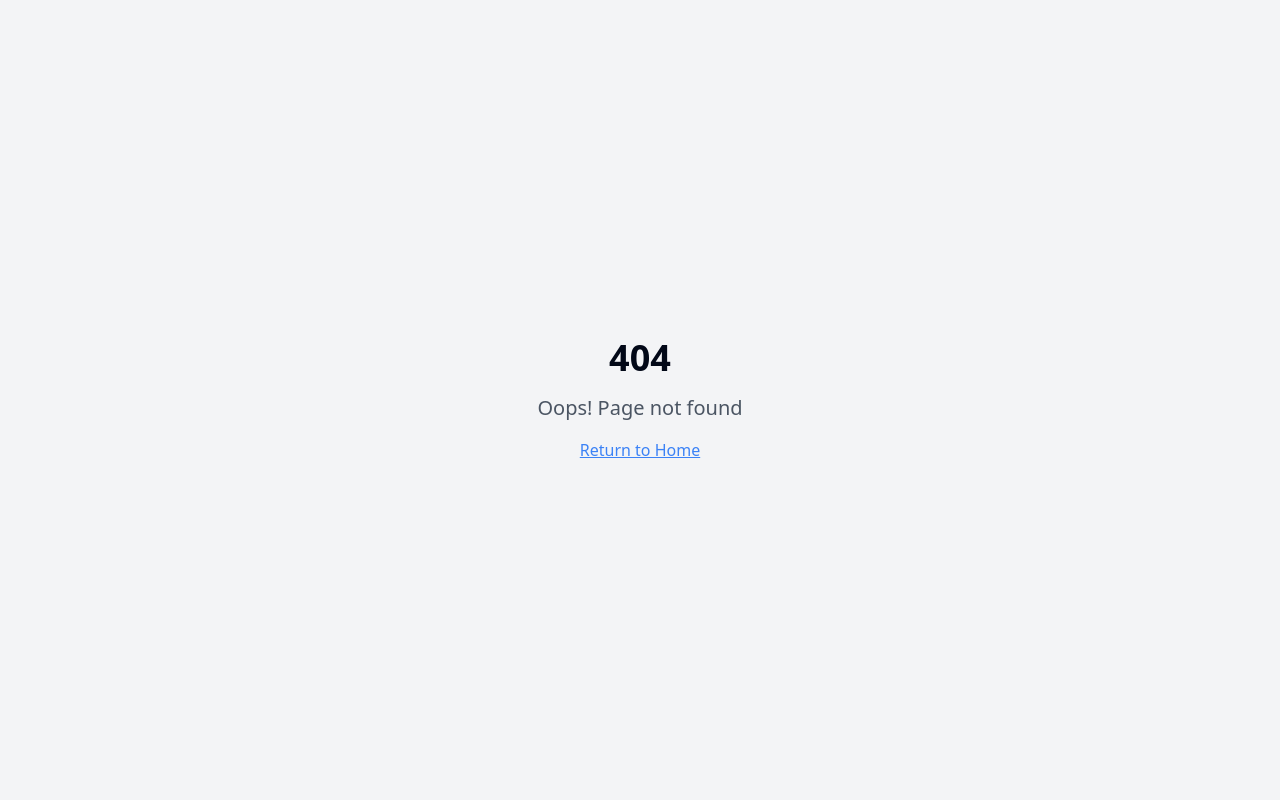
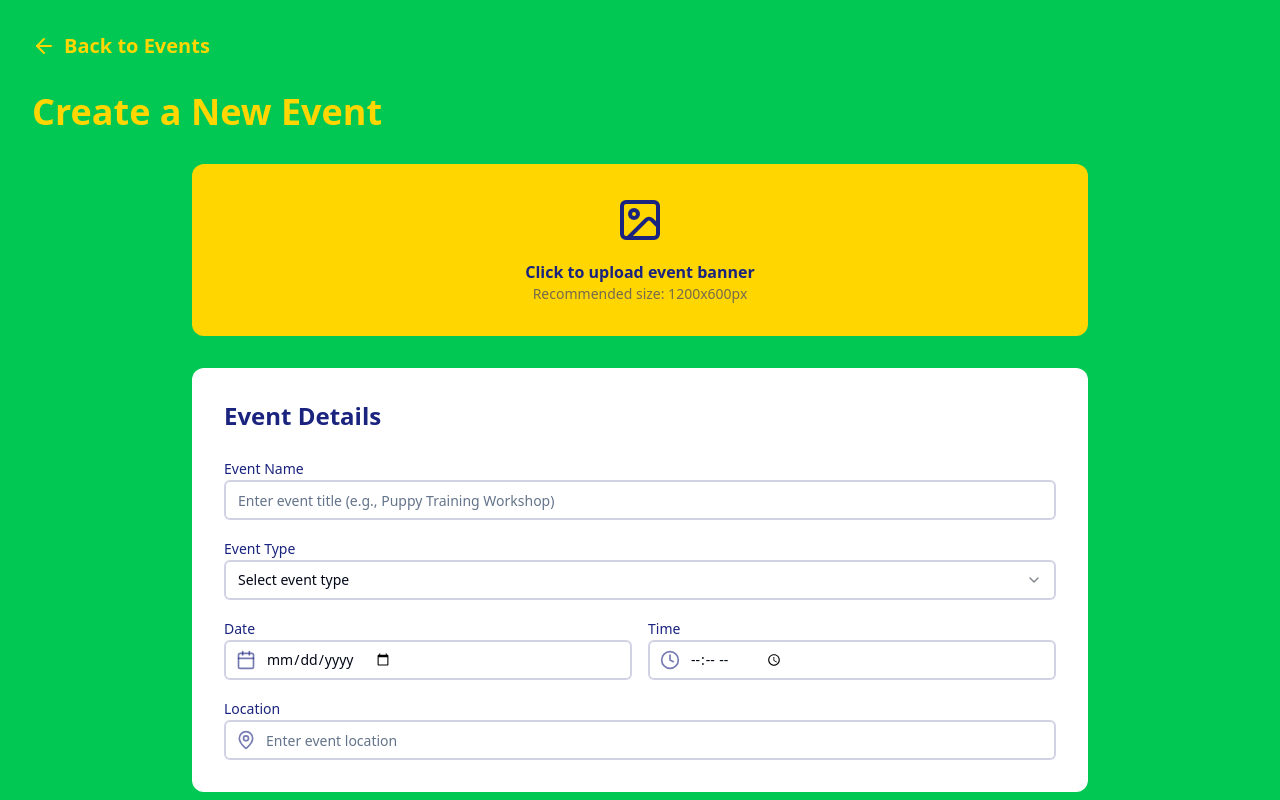
Before and after one commit to dilchanbk01/petsu-e3928678, a React (Vite) app: page /create-event in a window 1280 px wide. Before the commit this address had no page. Shown: the top 800 px of the page. Built offline with nearby package versions, Linux system fonts and the light colour scheme.

Commit message:
Add Create Event page
This commit introduces a new page for creating events on the Petsu platform.  The page includes sections for event details, description, capacity and pricing, organizer information, and submission.  The UI incorporates green, blue, and yellow branding.

```diff
--- a/src/App.tsx
+++ b/src/App.tsx
@@ -6,6 +6,7 @@ import { QueryClient, QueryClientProvider } from "@tanstack/react-query";
 import { BrowserRouter, Routes, Route } from "react-router-dom";
 import Index from "./pages/Index";
 import Events from "./pages/Events";
+import CreateEvent from "./pages/CreateEvent";
 import FindVets from "./pages/FindVets";
 import PetEssentials from "./pages/PetEssentials";
 import NotFound from "./pages/NotFound";
@@ -21,6 +22,7 @@ const App = () => (
         <Routes>
           <Route path="/" element={<Index />} />
           <Route path="/events" element={<Events />} />
+          <Route path="/create-event" element={<CreateEvent />} />
           <Route path="/find-vets" element={<FindVets />} />
           <Route path="/pet-essentials" element={<PetEssentials />} />
           <Route path="*" element={<NotFound />} />
--- /dev/null
+++ b/src/pages/CreateEvent.tsx
@@ -0,0 +1,223 @@
+
+import { motion } from "framer-motion";
+import { ArrowLeft, Upload, Calendar, Clock, MapPin, Users, Phone, Mail, Image } from "lucide-react";
+import { Link } from "react-router-dom";
+import { Label } from "@/components/ui/label";
+import { Input } from "@/components/ui/input";
+import { Textarea } from "@/components/ui/textarea";
+import { Switch } from "@/components/ui/switch";
+import { Select, SelectContent, SelectItem, SelectTrigger, SelectValue } from "@/components/ui/select";
+import { useState } from "react";
+
+const CreateEvent = () => {
+  const [isFreeEvent, setIsFreeEvent] = useState(true);
+
+  const handleSubmit = (e: React.FormEvent) => {
+    e.preventDefault();
+    // Handle form submission
+    console.log("Form submitted");
+  };
+
+  return (
+    <div className="min-h-screen p-8 pb-24">
+      {/* Header */}
+      <Link to="/events">
+        <motion.div
+          className="flex items-center text-petsu-yellow hover:text-petsu-blue transition-colors mb-8"
+          whileHover={{ x: -5 }}
+        >
+          <ArrowLeft className="w-6 h-6 mr-2" />
+          <span className="text-xl font-semibold">Back to Events</span>
+        </motion.div>
+      </Link>
+
+      <motion.h1
+        className="text-4xl font-bold text-petsu-yellow mb-8"
+        initial={{ opacity: 0, y: 20 }}
+        animate={{ opacity: 1, y: 0 }}
+      >
+        Create a New Event
+      </motion.h1>
+
+      <motion.form
+        onSubmit={handleSubmit}
+        className="max-w-4xl mx-auto space-y-8"
+        initial={{ opacity: 0 }}
+        animate={{ opacity: 1 }}
+      >
+        {/* Event Banner Upload */}
+        <div className="bg-petsu-yellow rounded-xl p-8 text-center cursor-pointer hover:bg-petsu-yellow/90 transition-colors">
+          <Image className="w-12 h-12 mx-auto mb-4 text-petsu-blue" />
+          <p className="text-petsu-blue font-semibold">Click to upload event banner</p>
+          <p className="text-petsu-blue/60 text-sm">Recommended size: 1200x600px</p>
+          <input type="file" className="hidden" accept="image/*" />
+        </div>
+
+        {/* Basic Event Details */}
+        <div className="bg-white rounded-xl p-8 space-y-6">
+          <h2 className="text-2xl font-bold text-petsu-blue mb-6">Event Details</h2>
+
+          <div className="space-y-4">
+            <div>
+              <Label className="text-petsu-blue">Event Name</Label>
+              <Input
+                placeholder="Enter event title (e.g., Puppy Training Workshop)"
+                className="border-2 border-petsu-blue/20 focus:border-petsu-blue"
+              />
+            </div>
+
+            <div>
+              <Label className="text-petsu-blue">Event Type</Label>
+              <Select>
+                <SelectTrigger className="border-2 border-petsu-blue/20">
+                  <SelectValue placeholder="Select event type" />
+                </SelectTrigger>
+                <SelectContent>
+                  <SelectItem value="training">Training</SelectItem>
+                  <SelectItem value="adoption">Adoption</SelectItem>
+                  <SelectItem value="social">Social Meetup</SelectItem>
+                  <SelectItem value="medical">Medical Camp</SelectItem>
+                  <SelectItem value="charity">Charity Event</SelectItem>
+                  <SelectItem value="other">Other</SelectItem>
+                </SelectContent>
+              </Select>
+            </div>
+
+            <div className="grid grid-cols-1 md:grid-cols-2 gap-4">
+              <div>
+                <Label className="text-petsu-blue">Date</Label>
+                <div className="relative">
+                  <Calendar className="absolute left-3 top-1/2 transform -translate-y-1/2 text-petsu-blue/60 w-5 h-5" />
+                  <Input type="date" className="pl-10 border-2 border-petsu-blue/20" />
+                </div>
+              </div>
+              <div>
+                <Label className="text-petsu-blue">Time</Label>
+                <div className="relative">
+                  <Clock className="absolute left-3 top-1/2 transform -translate-y-1/2 text-petsu-blue/60 w-5 h-5" />
+                  <Input type="time" className="pl-10 border-2 border-petsu-blue/20" />
+                </div>
+              </div>
+            </div>
+
+            <div>
+              <Label className="text-petsu-blue">Location</Label>
+              <div className="relative">
+                <MapPin className="absolute left-3 top-1/2 transform -translate-y-1/2 text-petsu-blue/60 w-5 h-5" />
+                <Input
+                  placeholder="Enter event location"
+                  className="pl-10 border-2 border-petsu-blue/20"
+                />
+              </div>
+            </div>
+          </div>
+        </div>
+
+        {/* Event Description */}
+        <div className="bg-white rounded-xl p-8">
+          <h2 className="text-2xl font-bold text-petsu-blue mb-6">Event Description</h2>
+          <Textarea
+            placeholder="Describe your event in detail (e.g., What's happening, who should attend, special instructions, etc.)"
+            className="min-h-[200px] border-2 border-petsu-blue/20"
+          />
+        </div>
+
+        {/* Capacity & Pricing */}
+        <div className="bg-white rounded-xl p-8 space-y-6">
+          <h2 className="text-2xl font-bold text-petsu-blue mb-6">Capacity & Pricing</h2>
+
+          <div className="space-y-4">
+            <div>
+              <Label className="text-petsu-blue">Maximum Participants</Label>
+              <div className="relative">
+                <Users className="absolute left-3 top-1/2 transform -translate-y-1/2 text-petsu-blue/60 w-5 h-5" />
+                <Input
+                  type="number"
+                  placeholder="Enter maximum capacity (optional)"
+                  className="pl-10 border-2 border-petsu-blue/20"
+                />
+              </div>
+            </div>
+
+            <div className="flex items-center justify-between">
+              <Label className="text-petsu-blue">Free Event</Label>
+              <Switch
+                checked={isFreeEvent}
+                onCheckedChange={setIsFreeEvent}
+              />
+            </div>
+
+            {!isFreeEvent && (
+              <div>
+                <Label className="text-petsu-blue">Ticket Price (₹)</Label>
+                <Input
+                  type="number"
+                  placeholder="Enter price per person"
+                  className="border-2 border-petsu-blue/20"
+                />
+              </div>
+            )}
+          </div>
+        </div>
+
+        {/* Organizer Details */}
+        <div className="bg-white rounded-xl p-8 space-y-6">
+          <h2 className="text-2xl font-bold text-petsu-blue mb-6">Organizer Details</h2>
+
+          <div className="space-y-4">
+            <div>
+              <Label className="text-petsu-blue">Organizer Name</Label>
+              <Input
+                placeholder="Enter organizer name"
+                className="border-2 border-petsu-blue/20"
+              />
+            </div>
+
+            <div className="grid grid-cols-1 md:grid-cols-2 gap-4">
+              <div>
+                <Label className="text-petsu-blue">Phone Number</Label>
+                <div className="relative">
+                  <Phone className="absolute left-3 top-1/2 transform -translate-y-1/2 text-petsu-blue/60 w-5 h-5" />
+                  <Input
+                    type="tel"
+                    placeholder="Enter phone number"
+                    className="pl-10 border-2 border-petsu-blue/20"
+                  />
+                </div>
+              </div>
+              <div>
+                <Label className="text-petsu-blue">Email Address</Label>
+                <div className="relative">
+                  <Mail className="absolute left-3 top-1/2 transform -translate-y-1/2 text-petsu-blue/60 w-5 h-5" />
+                  <Input
+                    type="email"
+                    placeholder="Enter email address"
+                    className="pl-10 border-2 border-petsu-blue/20"
+                  />
+                </div>
+              </div>
+            </div>
+          </div>
+        </div>
+
+        {/* Submit Buttons */}
+        <div className="flex justify-end gap-4">
+          <button
+            type="button"
+            className="px-6 py-3 rounded-lg bg-petsu-yellow text-petsu-blue font-semibold hover:opacity-90 transition-opacity"
+          >
+            Preview Event
+          </button>
+          <button
+            type="submit"
+            className="px-6 py-3 rounded-lg bg-petsu-blue text-white font-semibold hover:opacity-90 transition-opacity"
+          >
+            Submit Event
+          </button>
+        </div>
+      </motion.form>
+    </div>
+  );
+};
+
+export default CreateEvent;
--- a/src/pages/Events.tsx
+++ b/src/pages/Events.tsx
@@ -108,10 +108,12 @@ const Events = () => {
               className="pl-10 pr-4 py-2 rounded-full border-2 border-petsu-blue bg-white text-petsu-blue placeholder-petsu-blue/60 focus:outline-none focus:ring-2 focus:ring-petsu-blue"
             />
           </div>
-          <button className="flex items-center gap-2 bg-petsu-blue text-white px-4 py-2 rounded-full hover:opacity-90 transition-opacity">
-            <Plus className="w-5 h-5" />
-            Create Event
-          </button>
+          <Link to="/create-event">
+            <button className="flex items-center gap-2 bg-petsu-blue text-white px-4 py-2 rounded-full hover:opacity-90 transition-opacity">
+              <Plus className="w-5 h-5" />
+              Create Event
+            </button>
+          </Link>
         </div>
       </div>
 
```
